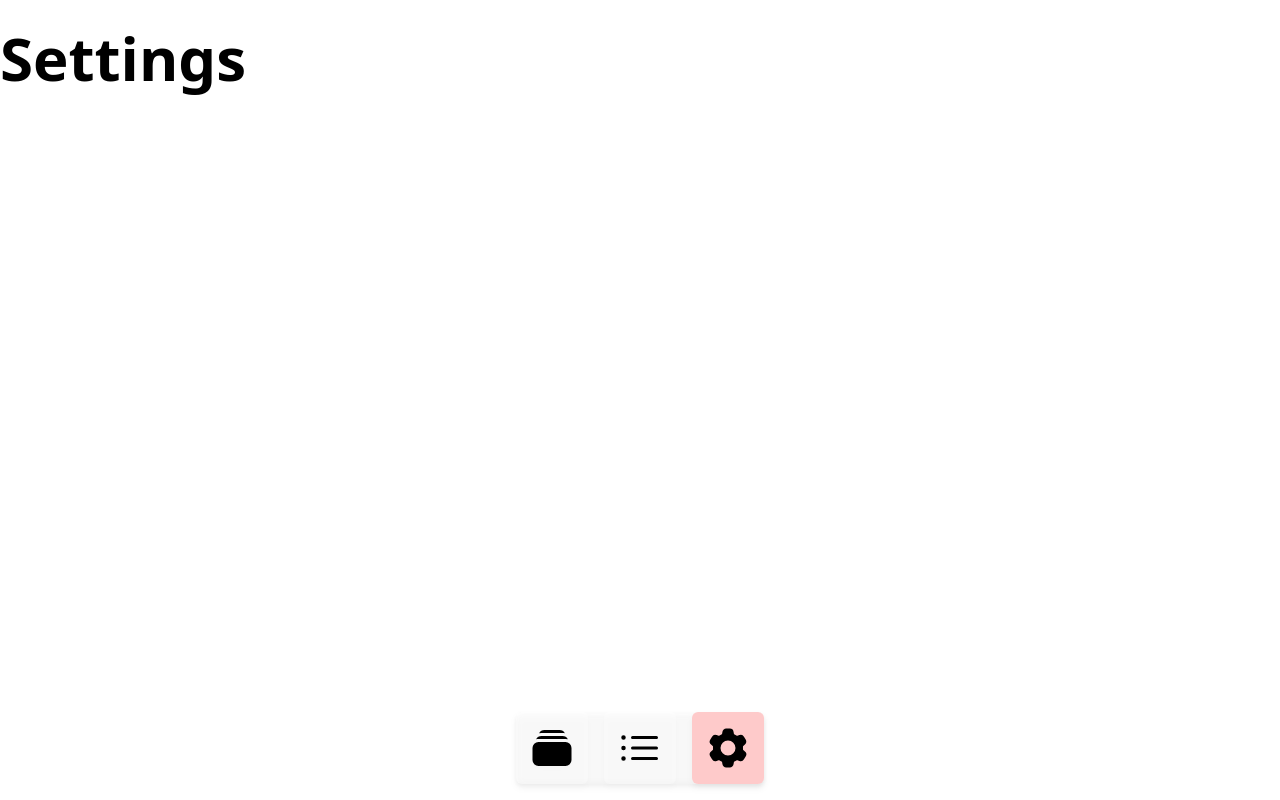
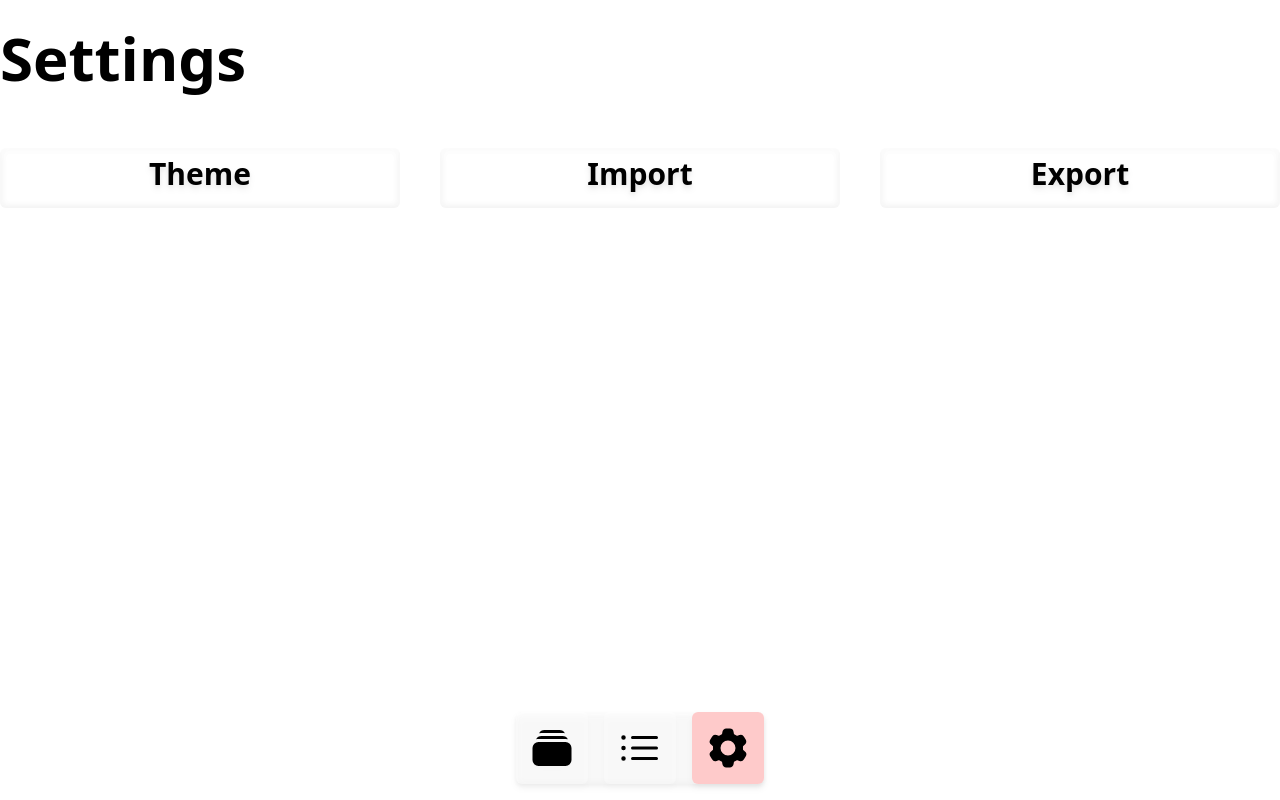
Before and after one commit to AntanasGa/TimeHolder, a Vue app: page /settings in a window 1280 px wide. Built offline with nearby package versions, Linux system fonts and the light colour scheme.

Commit message:
adding styles to pages

```diff
--- a/src/routes/Index.vue
+++ b/src/routes/Index.vue
@@ -4,7 +4,7 @@
       <h1 class="font-bold text-6xl">Overview</h1>
     </div>
   </div>
-  <section class="container mx-auto grid grid-cols-1 md:grid-cols-2 lg:grid-cols-3 gap-10">
+  <section class="container mx-auto grid grid-cols-1 md:grid-cols-2 lg:grid-cols-3 gap-10 mt-5">
     <RouterLink to="/tasks/new" class="rounded-md drop-shadow-md backdrop-blur-sm w-full flex justify-between p-2 items-center group bg-gradient-to-r border-red-500 border-l-0 hover:border-l-8 newButton from-red-600 via-red-300 to-red-600 bg-left-top hover:bg-center transition-all">
       <h2 class="font-bold text-4xl text-white">New</h2>
         <PlusIcon class="w-16 h-16 text-white"/>
--- a/src/routes/Settings.vue
+++ b/src/routes/Settings.vue
@@ -4,6 +4,20 @@
       <h1 class="font-bold text-6xl">Settings</h1>
     </div>
   </div>
+  <section class="container mx-auto grid grid-cols-1 md:grid-cols-2 lg:grid-cols-3 gap-10 mt-5">
+    <div class="rounded-md drop-shadow-md backdrop-blur-sm w-full flex flex-col gap-2 p-2 items-center group transition-all">
+      <h2 class="font-bold text-3xl">Theme</h2>
+      <div></div>
+    </div>
+    <div class="rounded-md drop-shadow-md backdrop-blur-sm w-full flex flex-col gap-2 p-2 items-center group transition-all">
+      <h2 class="font-bold text-3xl">Import</h2>
+      <div></div>
+    </div>
+    <div class="rounded-md drop-shadow-md backdrop-blur-sm w-full flex flex-col gap-2 p-2 items-center group transition-all">
+      <h2 class="font-bold text-3xl">Export</h2>
+      <div></div>
+    </div>
+  </section>
 </template>
 
 <script setup lang="ts">
--- a/src/routes/entities/Index.vue
+++ b/src/routes/entities/Index.vue
@@ -46,7 +46,7 @@
       </div>
     </div>
   </div>
-  <div class="container mx-auto overflow-x-auto">
+  <section class="container mx-auto overflow-x-auto mt-5">
     <table class="w-full table-auto">
       <thead>
         <tr class="bg-zinc-200">
@@ -82,7 +82,7 @@
         </tr>
       </tbody>
     </table>
-  </div>
+  </section>
   <RouterView />
 </template>
 
```
